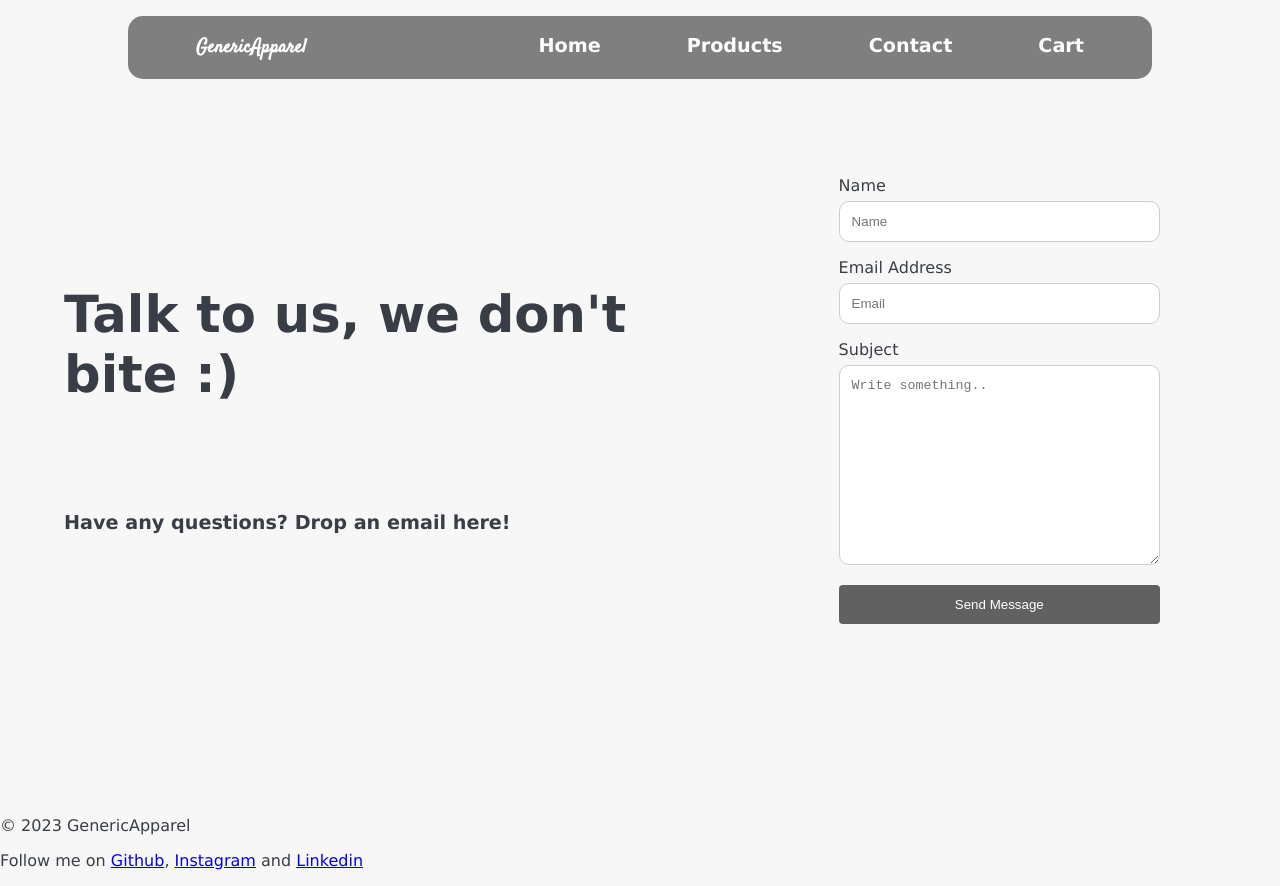
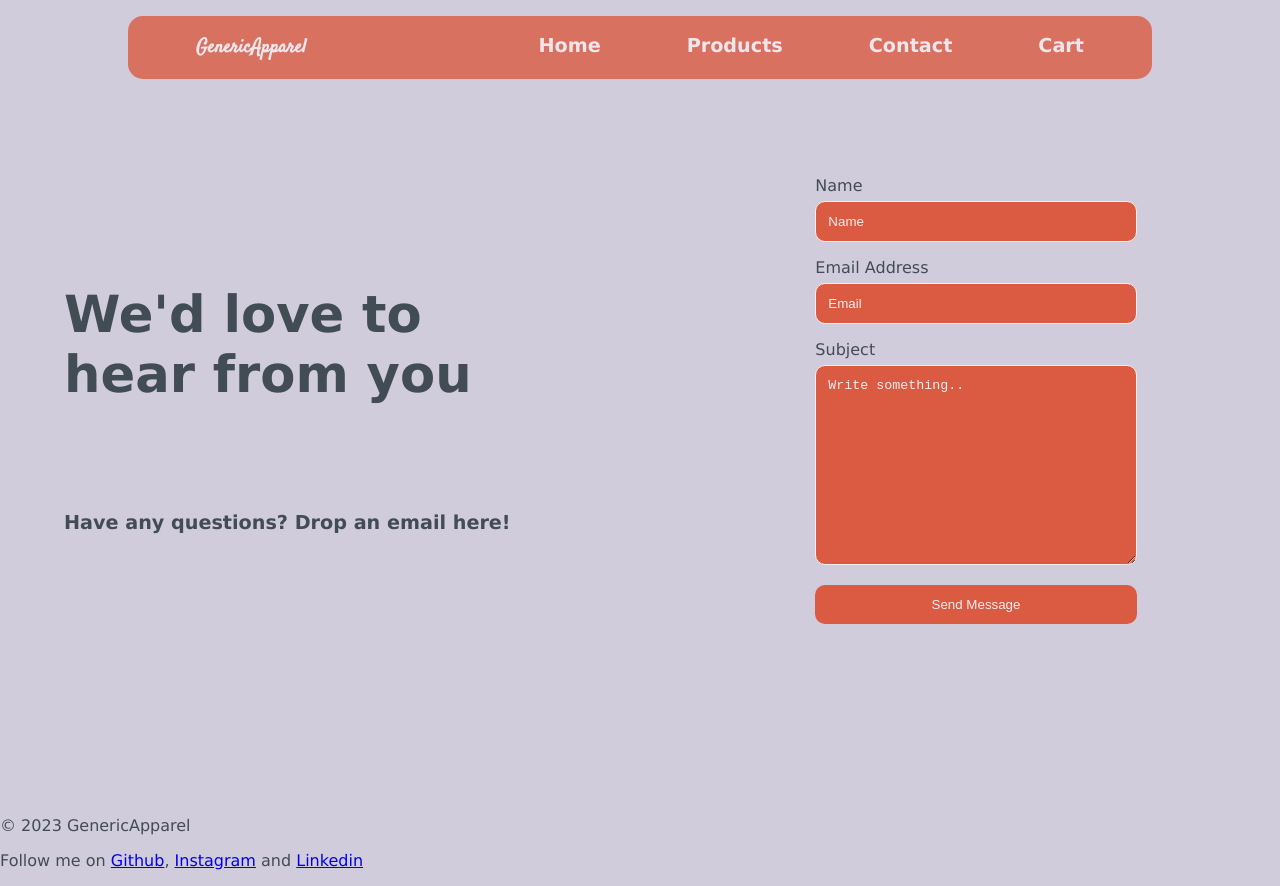
Before and after one commit to Alfred-Kang/GenericApparel, a plain HTML site: page contact.html in a window 1280 px wide. Drawn offline with Linux system fonts and the light colour scheme.

Commit message:
feat: added colour scheme + custom scrollbar

```diff
--- a/contact.html
+++ b/contact.html
@@ -30,13 +30,12 @@
 
     <div class="contactbox">
       <div class="contacttext">
-        <h1 class="contacttitle">Talk to us, we don't bite :)</h1>
+        <h1 class="contacttitle">We'd love to<br>hear from you</h1>
         <br><br><br>
         <h2 class="contactdesc">Have any questions? Drop an email here!</h2>
       </div>
       <div class="form">
         <form action="post">
-
           <label for="name">Name</label>
           <input type="text" id="name" name="name" placeholder="Name">
           <br>
@@ -47,7 +46,6 @@
           <textarea id="subject" name="subject" placeholder="Write something.." style="height:200px"></textarea>
           <br>
           <input type="submit" value="Send Message">
-
         </form>
       </div>
     </div>
--- a/styles/cart.css
+++ b/styles/cart.css
@@ -1,23 +1,22 @@
 html, body {
     font-family: Geneva, Verdana, Tahoma, sans-serif;
     margin: 0px;
-    background-color: #F7F7F7;
-    color: #393E46;
+    background-color: #D1CCDC;
+    color: #424C55;
     text-align: center;
 }
 
+/* NavBar */
 nav {
     display: flex;
     justify-content: center;
 }
 
-
 .navBar {
     position: fixed;
     top:0;
     width: 80vw;
-    background-color: #616161;
-    color: #F7F7F7;
+    background-color: #DB5A42;
     opacity: 0.8;
     list-style-type: none;
     padding: 0;
@@ -36,7 +35,7 @@ nav {
 
 .navItem a {
     display: flex;
-    color: white;
+    color: #F5EDF0;
     text-align: center;
     padding: 18px;
     text-decoration: none;
@@ -47,7 +46,7 @@ nav {
 .navLogo a {
     font-family: 'Satisfy', cursive !important;
     display: block;
-    color: white;
+    color: #F5EDF0;
     text-align: center;
     padding: 18px;
     text-decoration: none;
@@ -61,13 +60,14 @@ nav {
     right: 0;
     align-items: center;
     margin-right: 30px;
-    color: white;
+    color: #F5EDF0;
     padding: 15px;
 }
 
+/* Title */
 .carttitlebg {
     display: flex;
-    background-color: F7F7F7;
+    background-color: #F5EDF0;
     height: 20vw;
     align-items: end;
     justify-content: left;
@@ -79,11 +79,11 @@ nav {
     font-size: 4vw;
 }
 
+/* Splitview */
 .splitview {
     width: 100%;
     height: 80vh;
     display: inline-flex;
-    background-color: #F7F7F7;
 }
 
 .cartitemscontainer {
@@ -94,6 +94,27 @@ nav {
     flex-basis: 30%;
 }
 
+/* ScrollBar */
+::-webkit-scrollbar {
+    width: 10px;
+  }
+
+/* Track bg */
+::-webkit-scrollbar-track {
+    background: rgba(0, 0, 0, 0);
+  }
+
+/* Handle */
+::-webkit-scrollbar-thumb {
+    border-radius: 8px;
+    background: #DB5A42;
+  }
+::-webkit-scrollbar-thumb:hover {
+    border-radius: 8px;
+    background: #e74e33;
+  }
+
+/* Media Queries */
 @media screen and (max-width: 920px) {
     .navLogo a {font-size: 20px;}
     .navItem a {display: none;}
--- a/styles/contact.css
+++ b/styles/contact.css
@@ -1,10 +1,11 @@
 html, body {
     font-family: Geneva, Verdana, Tahoma, sans-serif;
     margin: 0px;
-    background-color: #F7F7F7;
-    color: #393E46;
+    background-color: #D1CCDC;
+    color: #424C55;
 }
 
+/* NavBar */
 nav {
     display: flex;
     justify-content: center;
@@ -15,8 +16,7 @@ nav {
     position: fixed;
     top:0;
     width: 80vw;
-    background-color: #616161;
-    color: #F7F7F7;
+    background-color: #DB5A42;
     opacity: 0.8;
     list-style-type: none;
     padding: 0;
@@ -35,7 +35,7 @@ nav {
 
 .navItem a {
     display: flex;
-    color: white;
+    color: #F5EDF0;
     text-align: center;
     padding: 18px;
     text-decoration: none;
@@ -46,7 +46,7 @@ nav {
 .navLogo a {
     font-family: 'Satisfy', cursive !important;
     display: block;
-    color: white;
+    color: #F5EDF0;
     text-align: center;
     padding: 18px;
     text-decoration: none;
@@ -59,10 +59,11 @@ nav {
     display: none;
     right: 0;
     margin-right: 30px;
-    color: white;
+    color: #F5EDF0;
     padding: 15px;
   }
 
+/* Contact */
 .contactbox {
     margin: auto;
     width: 100vw;
@@ -71,21 +72,45 @@ nav {
     align-items: center;
 }
 
+/* Left Flexbox(text) */
+.contacttext {
+    margin-left: 5vw;
+    width: 50%;
+}
+
 .contactbox h1 {
-    margin-left: 5vw;
     font-size: 4vw;
 }
 
 .contactbox h2 {
-    margin-left: 5vw;
     font-size: 1.5vw;
 }
 
+/* Right Flexbox(form) */
+.form {
+    display: flex;
+    justify-content: center;
+    width: 50%;
+    border-radius: 5px;
+  }
 
+/* Placeholder Text Color */
+::placeholder {
+    color: #F5EDF0;
+    opacity: 1; /* Firefox Browser Support */
+  }
+
+/* Form Label Color */
+form label{
+    color: #424C55;
+}
+
+/* Text Form Inputs*/
 input[type=text], select, textarea {
     width: 100%;
     padding: 12px;
-    border: 1px solid #ccc;
+    background-color: #DB5A42;
+    border: 1px solid #F5EDF0;
     border-radius: 10px;
     box-sizing: border-box;
     margin-top: 6px;
@@ -93,27 +118,41 @@ input[type=text], select, textarea {
     resize: vertical;
   }
 
+/* Submit Button */
 input[type=submit] {
     width: 100%;
-    background-color: #616161;
-    color: white;
+    background-color: #DB5A42;
+    color: #F5EDF0;
     padding: 12px 20px;
     border: none;
-    border-radius: 4px;
+    border-radius: 10px;
     cursor: pointer;
   }
-
 input[type=submit]:hover {
-    background-color: #4e4e4e;
+    background-color: #424C55;
   }
 
-.form {
-    display: flex;
-    justify-content: center;
-    width: 50%;
-    border-radius: 5px;
+/* ScrollBar */
+::-webkit-scrollbar {
+    width: 10px;
   }
 
+/* Track bg */
+::-webkit-scrollbar-track {
+    background: rgba(0, 0, 0, 0);
+  }
+
+/* Handle */
+::-webkit-scrollbar-thumb {
+    border-radius: 8px;
+    background: #DB5A42;
+  }
+::-webkit-scrollbar-thumb:hover {
+    border-radius: 8px;
+    background: #e74e33;
+  }
+
+/* Media Queries */
 @media screen and (max-width: 920px) {
     .navLogo a {font-size: 20px;}
     .navItem a {display: none;}
--- a/styles/home.css
+++ b/styles/home.css
@@ -1,22 +1,21 @@
 html, body {
     font-family: Geneva, Verdana, Tahoma, sans-serif;
     margin: 0px;
-    background-color: #F7F7F7;
-    color: #393E46;
+    background-color: #D1CCDC;
+    color: #424C55;
 }
 
+/* NavBar */
 nav {
     display: flex;
     justify-content: center;
 }
 
-
 .navBar {
     position: fixed;
     top:0;
     width: 80vw;
-    background-color: #616161;
-    color: #F7F7F7;
+    background-color: #DB5A42;
     opacity: 0.8;
     list-style-type: none;
     padding: 0;
@@ -35,7 +34,7 @@ nav {
 
 .navItem a {
     display: flex;
-    color: white;
+    color: #F5EDF0;
     text-align: center;
     padding: 18px;
     text-decoration: none;
@@ -46,7 +45,7 @@ nav {
 .navLogo a {
     font-family: 'Satisfy', cursive !important;
     display: block;
-    color: white;
+    color: #F5EDF0;
     text-align: center;
     padding: 18px;
     text-decoration: none;
@@ -59,16 +58,18 @@ nav {
     display: none;
     right: 0;
     margin-right: 30px;
-    color: white;
+    color: #F5EDF0;
     padding: 15px;
-  }
+}
 
+/* Headline */
 .landingheadline-bg {
     display: flex;
-    background-color: #d1d0d0;
+    background-color: #F5EDF0;
     height:105vh;
 }
 
+/* Announcement(Sale) */
 .announcement-bg {
     display: flex;
     flex-direction: column;
@@ -81,11 +82,12 @@ nav {
     font-size: 4vw;
 }
 
+/* Featured Products */
 .featured-bg {
     display: flex;
     align-items: center;
     height: 28vw;
-    background-color: #d1d0d0;
+    background-color: #D1CCDC;
     overflow-x: auto;
     overflow-y: hidden;
     white-space: nowrap;
@@ -97,6 +99,27 @@ nav {
     padding: 10px
   }
 
+/* ScrollBar */
+::-webkit-scrollbar {
+    width: 10px;
+  }
+
+/* Track bg */
+::-webkit-scrollbar-track {
+    background: rgba(0, 0, 0, 0);
+  }
+
+/* Handle */
+::-webkit-scrollbar-thumb {
+    border-radius: 8px;
+    background: #DB5A42;
+  }
+::-webkit-scrollbar-thumb:hover {
+    border-radius: 8px;
+    background: #e74e33;
+  }
+
+/* Media Queries */
 @media screen and (max-width: 920px) {
     .navLogo a {font-size: 20px;}
     .navItem a {display: none;}
@@ -108,13 +131,7 @@ nav {
     }
     .announcement-bg h3 {display: none;}
     .featured-bg {
-        display: flex;
-        align-items: center;
         height: 45vw;
-        background-color: #d1d0d0;
-        overflow-x: auto;
-        overflow-y: hidden;
-        white-space: nowrap;
     }
     .featured-bg img {
         height: 38vw;
--- a/styles/productlist.css
+++ b/styles/productlist.css
@@ -1,11 +1,12 @@
 html, body {
     font-family: Geneva, Verdana, Tahoma, sans-serif;
     margin: 0px;
-    background-color: #F7F7F7;
-    color: #393E46;
+    background-color: #D1CCDC;
+    color: #424C55;
     text-align: center;
 }
 
+/* NavBar */
 nav {
     display: flex;
     justify-content: center;
@@ -16,8 +17,7 @@ nav {
     position: fixed;
     top:0;
     width: 80vw;
-    background-color: #616161;
-    color: #F7F7F7;
+    background-color: #DB5A42;
     opacity: 0.8;
     list-style-type: none;
     padding: 0;
@@ -36,7 +36,7 @@ nav {
 
 .navItem a {
     display: flex;
-    color: white;
+    color: #F5EDF0;
     text-align: center;
     padding: 18px;
     text-decoration: none;
@@ -47,7 +47,7 @@ nav {
 .navLogo a {
     font-family: 'Satisfy', cursive !important;
     display: block;
-    color: white;
+    color: #F5EDF0;
     text-align: center;
     padding: 18px;
     text-decoration: none;
@@ -60,13 +60,14 @@ nav {
     display: none;
     right: 0;
     margin-right: 30px;
-    color: white;
+    color: #F5EDF0;
     padding: 15px;
   }
 
+/* Title */
 .productlisttitlebg {
     display: flex;
-    background-color: #d1d0d0;
+    background-color: #F5EDF0;
     height: 30vw;
     align-items: end;
     justify-content: left;
@@ -78,9 +79,10 @@ nav {
     font-size: 5vw;
 }
 
+/* Filters */
 .filtersbg {
     display: flex;
-    background-color: #e8e5e5;
+    background-color: #D1CCDC;
     height: 7vh;
     justify-content: right;
     align-items: center;
@@ -116,7 +118,27 @@ nav {
     font-weight: bolder;
 }
 
+/* ScrollBar */
+::-webkit-scrollbar {
+    width: 10px;
+  }
 
+/* Track bg */
+::-webkit-scrollbar-track {
+    background: rgba(0, 0, 0, 0);
+  }
+
+/* Handle */
+::-webkit-scrollbar-thumb {
+    border-radius: 8px;
+    background: #DB5A42;
+  }
+::-webkit-scrollbar-thumb:hover {
+    border-radius: 8px;
+    background: #e74e33;
+  }
+
+/* Media Queries */
 @media screen and (max-width: 920px) {
     .navLogo a {font-size: 20px;}
     .navItem a {display: none;}
```
